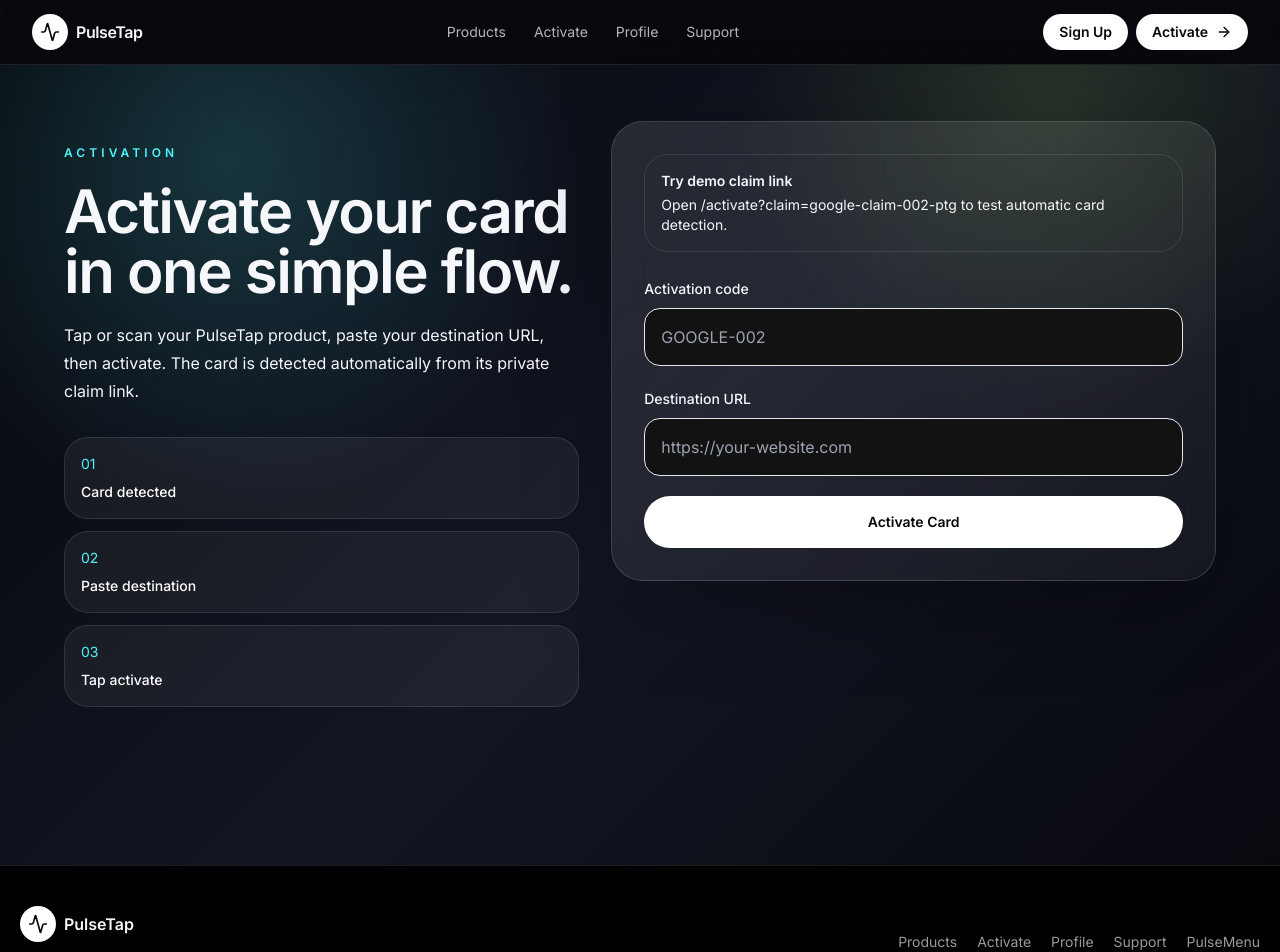
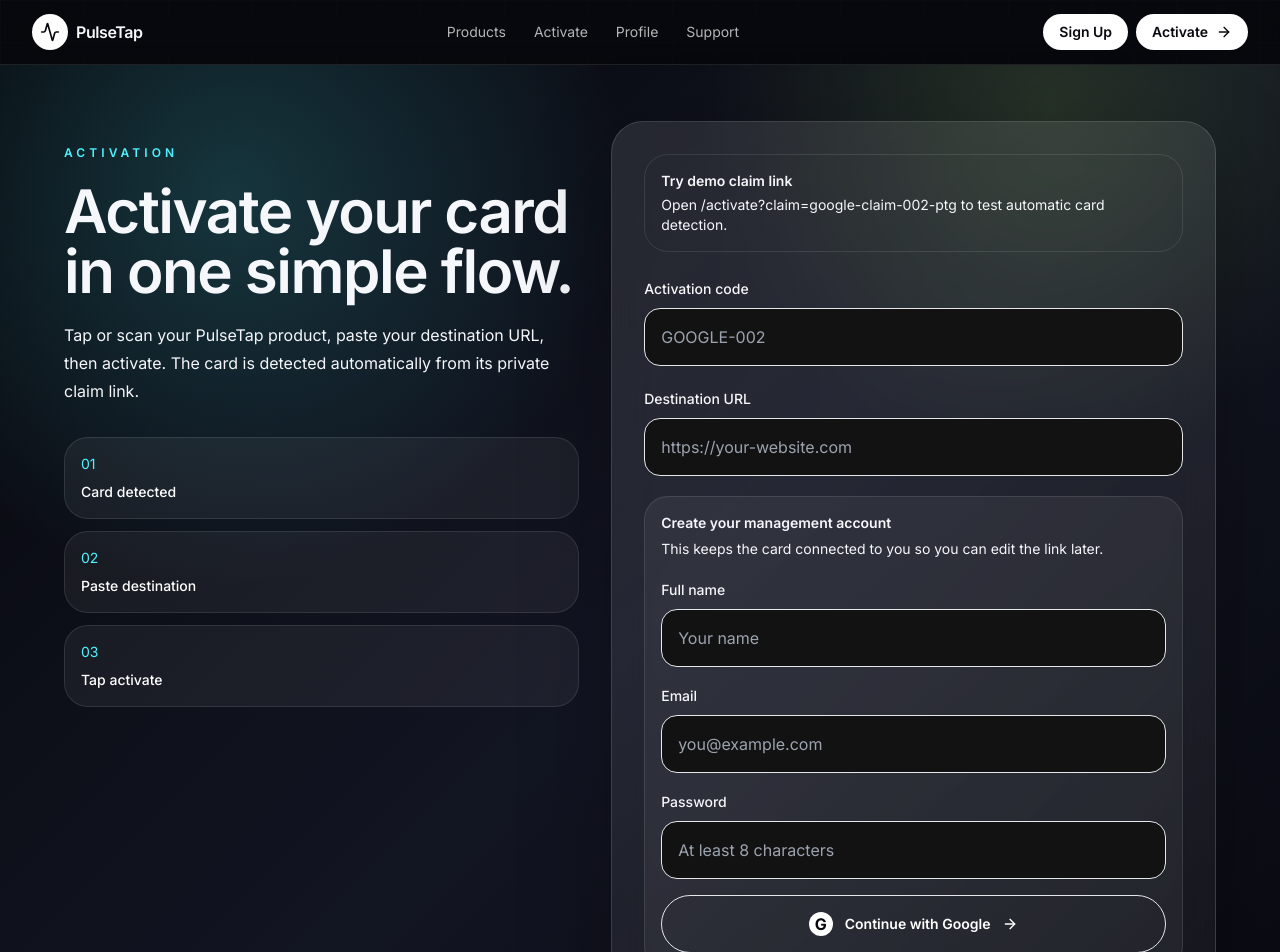
Before and after one commit to Tashevgm/Pulse-Tap, a Next.js app: page /activate in a window 1280 px wide. Shown: the top 952 px of the page. Built offline with nearby package versions, Linux system fonts and the light colour scheme.

Commit message:
Require account during card activation

```diff
--- a/app/activate/page.tsx
+++ b/app/activate/page.tsx
@@ -10,11 +10,12 @@ export const metadata: Metadata = {
 type ActivatePageProps = {
   searchParams: Promise<{
     claim?: string;
+    destination?: string;
   }>;
 };
 
 export default async function ActivatePage({ searchParams }: ActivatePageProps) {
-  const { claim = "" } = await searchParams;
+  const { claim = "", destination = "" } = await searchParams;
   const detectedCard = claim ? await findCardByClaimToken(claim) : null;
 
   return (
@@ -39,6 +40,7 @@ export default async function ActivatePage({ searchParams }: ActivatePageProps)
         </div>
         <ActivateForm
           claimToken={detectedCard ? claim : ""}
+          initialRedirectUrl={destination}
           detectedCard={
             detectedCard
               ? {
--- a/app/api/activate/route.ts
+++ b/app/api/activate/route.ts
@@ -2,7 +2,9 @@ import { NextResponse } from "next/server";
 import { cookies } from "next/headers";
 import { normalizeUrl } from "@/lib/cards";
 import { activateCard, activateCardByClaimToken, findCardByActivationCode, findCardByClaimToken } from "@/lib/card-repository";
-import { ensureActivationProfile } from "@/lib/user-repository";
+import { ensureActivationProfile, getCurrentProfile } from "@/lib/user-repository";
+import { hasSupabaseEnv, createSupabaseServerClient } from "@/lib/supabase/server";
+import { upsertProfileForAuthUser } from "@/lib/supabase/profile";
 
 export async function POST(request: Request) {
   try {
@@ -10,6 +12,11 @@ export async function POST(request: Request) {
       activationCode?: string;
       claimToken?: string;
       redirectUrl?: string;
+      account?: {
+        name?: string;
+        email?: string;
+        password?: string;
+      };
     };
 
     const activationCode = body.activationCode?.trim() ?? "";
@@ -64,7 +71,76 @@ export async function POST(request: Request) {
     }
 
     const cookieStore = await cookies();
-    const userId = await ensureActivationProfile(cookieStore.get("pulsetap_user_id")?.value);
+    const currentProfile = await getCurrentProfile(cookieStore.get("pulsetap_user_id")?.value);
+    let userId = currentProfile?.id ?? "";
+    let accountMessage = currentProfile?.isAuthenticated ? " You can manage it from your profile." : "";
+
+    if (!userId && hasSupabaseEnv() && process.env.NEXT_PUBLIC_SUPABASE_ANON_KEY) {
+      const account = body.account;
+      const name = account?.name?.trim() ?? "";
+      const email = account?.email?.trim().toLowerCase() ?? "";
+      const password = account?.password ?? "";
+
+      if (!name || !email || !password) {
+        return NextResponse.json(
+          {
+            ok: false,
+            message: "Create an account with your name, email and password so you can manage this card later."
+          },
+          { status: 401 }
+        );
+      }
+
+      if (!/^[^\s@]+@[^\s@]+\.[^\s@]+$/.test(email)) {
+        return NextResponse.json(
+          {
+            ok: false,
+            message: "Enter a valid email address."
+          },
+          { status: 400 }
+        );
+      }
+
+      if (password.length < 8) {
+        return NextResponse.json(
+          {
+            ok: false,
+            message: "Password must be at least 8 characters."
+          },
+          { status: 400 }
+        );
+      }
+
+      const supabase = await createSupabaseServerClient();
+      const { data, error } = await supabase.auth.signUp({
+        email,
+        password,
+        options: {
+          data: {
+            full_name: name,
+            company_name: name
+          }
+        }
+      });
+
+      if (error || !data.user) {
+        return NextResponse.json(
+          {
+            ok: false,
+            message: error?.message ?? "Could not create this account."
+          },
+          { status: 400 }
+        );
+      }
+
+      const profile = await upsertProfileForAuthUser(data.user);
+      userId = profile.id;
+      accountMessage = " Check your email to verify your account, then you can manage this card from your profile.";
+    }
+
+    if (!userId) {
+      userId = await ensureActivationProfile(cookieStore.get("pulsetap_user_id")?.value);
+    }
 
     const activatedCard = claimToken
       ? await activateCardByClaimToken(claimToken, redirectUrl, userId)
@@ -82,7 +158,7 @@ export async function POST(request: Request) {
 
     const response = NextResponse.json({
       ok: true,
-      message: "Your PulseTap product is active. NFC and QR traffic will now open the destination URL.",
+      message: `Your PulseTap product is active. NFC and QR traffic will now open the destination URL.${accountMessage}`,
       card: {
         id: activatedCard.id,
         redirectUrl: activatedCard.redirectUrl,
--- a/components/activate-form.tsx
+++ b/components/activate-form.tsx
@@ -1,11 +1,15 @@
 "use client";
 
 import { FormEvent, useMemo, useState } from "react";
-import { CheckCircle2, Loader2, TriangleAlert } from "lucide-react";
+import Link from "next/link";
+import { ArrowRight, CheckCircle2, Loader2, TriangleAlert } from "lucide-react";
 
 type FormState = {
   activationCode: string;
   redirectUrl: string;
+  name: string;
+  email: string;
+  password: string;
 };
 
 type ApiResponse = {
@@ -20,6 +24,7 @@ type ApiResponse = {
 
 type ActivateFormProps = {
   claimToken?: string;
+  initialRedirectUrl?: string;
   detectedCard?: {
     id: string;
     label: string;
@@ -28,10 +33,13 @@ type ActivateFormProps = {
   } | null;
 };
 
-export function ActivateForm({ claimToken = "", detectedCard = null }: ActivateFormProps) {
+export function ActivateForm({ claimToken = "", initialRedirectUrl = "", detectedCard = null }: ActivateFormProps) {
   const [form, setForm] = useState<FormState>({
     activationCode: "",
-    redirectUrl: ""
+    redirectUrl: initialRedirectUrl,
+    name: "",
+    email: "",
+    password: ""
   });
   const [loading, setLoading] = useState(false);
   const [result, setResult] = useState<ApiResponse | null>(null);
@@ -39,6 +47,21 @@ export function ActivateForm({ claimToken = "", detectedCard = null }: ActivateF
   const isValid = useMemo(() => {
     return (claimToken || form.activationCode.trim().length >= 6) && form.redirectUrl.trim().includes(".");
   }, [claimToken, form]);
+
+  const googleNext = useMemo(() => {
+    const params = new URLSearchParams();
+
+    if (claimToken) {
+      params.set("claim", claimToken);
+    }
+
+    if (form.redirectUrl.trim()) {
+      params.set("destination", form.redirectUrl.trim());
+    }
+
+    const next = `/activate${params.toString() ? `?${params.toString()}` : ""}`;
+    return `/api/auth/google?next=${encodeURIComponent(next)}`;
+  }, [claimToken, form.redirectUrl]);
 
   async function onSubmit(event: FormEvent<HTMLFormElement>) {
     event.preventDefault();
@@ -61,8 +84,14 @@ export function ActivateForm({ claimToken = "", detectedCard = null }: ActivateF
           "Content-Type": "application/json"
         },
         body: JSON.stringify({
-          ...form,
-          claimToken
+          activationCode: form.activationCode,
+          redirectUrl: form.redirectUrl,
+          claimToken,
+          account: {
+            name: form.name,
+            email: form.email,
+            password: form.password
+          }
         })
       });
       const payload = (await response.json()) as ApiResponse;
@@ -113,6 +142,59 @@ export function ActivateForm({ claimToken = "", detectedCard = null }: ActivateF
           />
         </label>
 
+        <div className="rounded-3xl border border-white/10 bg-white/[0.055] p-4">
+          <p className="text-sm font-semibold text-white/84">Create your management account</p>
+          <p className="mt-1 text-sm leading-6 text-white/56">
+            This keeps the card connected to you so you can edit the link later.
+          </p>
+
+          <div className="mt-4 space-y-4">
+            <label className="block">
+              <span className="text-sm font-medium text-white/82">Full name</span>
+              <input
+                value={form.name}
+                onChange={(event) => setForm((current) => ({ ...current, name: event.target.value }))}
+                className="focus-ring mt-2 w-full rounded-2xl border border-white/12 bg-white/8 px-4 py-4 text-base text-white placeholder:text-white/32"
+                placeholder="Your name"
+                autoComplete="name"
+              />
+            </label>
+
+            <label className="block">
+              <span className="text-sm font-medium text-white/82">Email</span>
+              <input
+                value={form.email}
+                onChange={(event) => setForm((current) => ({ ...current, email: event.target.value }))}
+                className="focus-ring mt-2 w-full rounded-2xl border border-white/12 bg-white/8 px-4 py-4 text-base text-white placeholder:text-white/32"
+                placeholder="you@example.com"
+                type="email"
+                autoComplete="email"
+              />
+            </label>
+
+            <label className="block">
+              <span className="text-sm font-medium text-white/82">Password</span>
+              <input
+                value={form.password}
+                onChange={(event) => setForm((current) => ({ ...current, password: event.target.value }))}
+                className="focus-ring mt-2 w-full rounded-2xl border border-white/12 bg-white/8 px-4 py-4 text-base text-white placeholder:text-white/32"
+                placeholder="At least 8 characters"
+                type="password"
+                autoComplete="new-password"
+              />
+            </label>
+          </div>
+
+          <Link
+            href={googleNext}
+            className="focus-ring mt-4 flex w-full items-center justify-center gap-3 rounded-full border border-white/14 bg-white/8 px-5 py-4 text-sm font-semibold text-white transition hover:bg-white/14"
+          >
+            <span className="grid h-6 w-6 place-items-center rounded-full bg-white text-base font-bold text-ink">G</span>
+            Continue with Google
+            <ArrowRight className="h-4 w-4" />
+          </Link>
+        </div>
+
         <button
           type="submit"
           disabled={loading}
```
